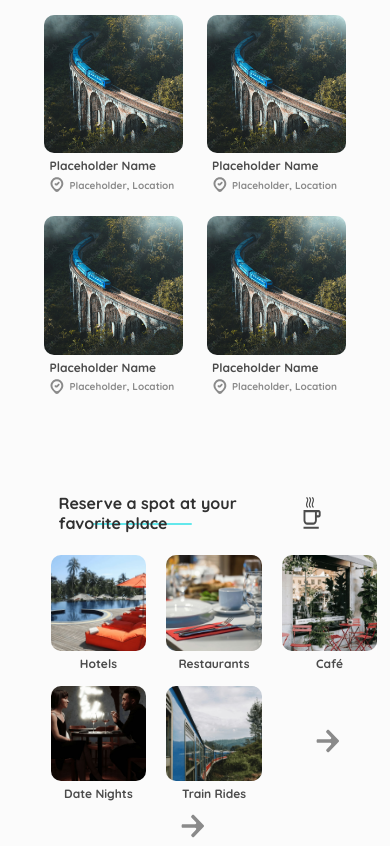
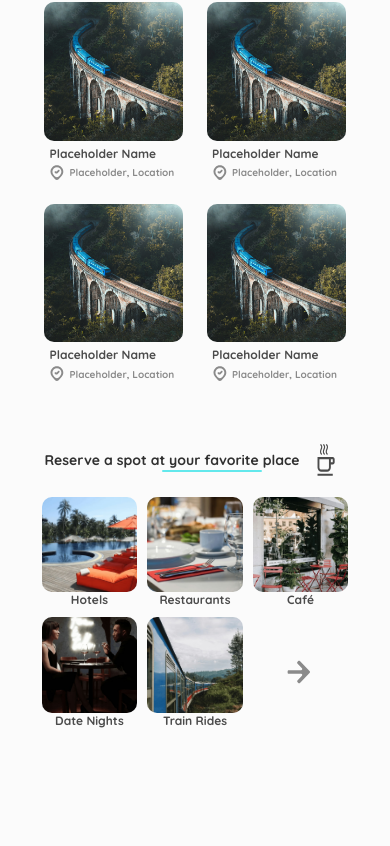
Before and after one commit to sathirak/joyboy, a React (Create React App) app in the folder client/: page / in a window 390 px wide. Shown: the part 504-1350 px from the top of the page. After the commit the page ends 1237 px from the top, so only its background shows below. Built offline with nearby package versions, Linux system fonts and the light colour scheme.

Commit message:
Fixed a lot of responsive issues
 Feature Component was mainly updated. Added 800px width listener and made the whole Home page responsive.

```diff
--- a/client/src/App.css
+++ b/client/src/App.css
@@ -51,6 +51,7 @@
 
 body {
     font-family: 'Quicksand','Tilt Neon', sans-serif;
+    -webkit-user-select: none;
     user-select: none;
     background-color: #FBFBFB;
     margin: 0;
--- a/client/src/components/Featured.css
+++ b/client/src/components/Featured.css
@@ -81,7 +81,6 @@
 .Featured-Arrow {
     width: 2rem;
     height: 2rem;
-    -webkit-user-select: none;
     user-select: none;
     cursor: pointer;
     transition: all 0.5s ease;
@@ -96,7 +95,7 @@
 	}
 
 	.FeatCard-Image {
-		margin: 5px;
+		margin: 0px;
 	}
 
 	.FeatCard-Title {
@@ -117,7 +116,7 @@
 .Featured-Spacer {
 	position: relative;
 	width: 100%;
-	height: calc(17px + 4.4em);
+	height: calc(40px + 0.4em);
 }
 
 .Featured-Title {
@@ -203,12 +202,19 @@
 @media only screen and (max-width: 800px) {
 
 	.Featured-Inner {
-		width: calc(298px + 12vw);
+		width: calc(270px + 12vw);
 	}
 
 	.Featured-Panel-Sub {
 		grid-template-columns: repeat(3, 1fr);
 		grid-template-rows: repeat(2, 1fr);
+	}
+
+	.Featured-Title {
+		width: 100%;
+		font-size: 14px;
+		flex-wrap: wrap;
+		align-items: center;
 	}
 }
 
--- a/client/src/components/Featured.js
+++ b/client/src/components/Featured.js
@@ -32,6 +32,17 @@ const FeatCard = ({ link, imgSrc, altName, title }) => {
 
 const Featured = () => {
 	const [PanelChange, setPanelChange] = useState(false);
+	const [isMobile, setIsMobile] = useState(window.innerWidth < 800);
+
+	useEffect(() => {
+		const handleWindowResize = () => {
+			setIsMobile(window.innerWidth < 800);
+		};
+
+		window.addEventListener("resize", handleWindowResize);
+
+}, []);
+
 
 	const First_Panel_FeatCard = [
 		{
@@ -105,16 +116,20 @@ const Featured = () => {
 			<div className="Featured-Title">
 				<div className="Featured-Title-Container">
 					Reserve a spot at your favorite place
-					<img src={Featured_Icon} alt="Card Name" class="Featured-Icon" />
+					<img src={Featured_Icon} alt="Card Name" className="Featured-Icon" />
 				</div>
 				<div className="Featured-Title-Line"></div>
 			</div>
 			<div className="Featured-Container">
-				{PanelChange ? (
+
+				{isMobile ? null :
+				(PanelChange ? (
 					<img src={Arrow_Backward} alt="Backwards Arrow" className="Featured-Arrow" onClick={() => setPanelChange(false)} />
 				) : (
 					<img src={Arrow_Backward} className="Featured-Arrow" style={{ opacity: 0 }} />
-				)}
+				))
+
+}
 
 				<div className="Featured-Inner">
 					<div className="Featured-Panel" style={{transform: PanelChange ? "translateX(-100%)" : "translateX(0%)" }}>
@@ -123,24 +138,28 @@ const Featured = () => {
 							{First_Panel_FeatCard.map((card) => (
 								<FeatCard key={card.key} link={card.link} imgSrc={card.img} altName={card.key} title={card.title} />
 							))}
-							<img src={Arrow_Forward} alt="Forwards Arrow" className="Featured-Arrow" onClick={() => setPanelChange(true)} />
+							{isMobile ?
+							(<img src={Arrow_Forward} alt="Forwards Arrow" className="Featured-Arrow" onClick={() => setPanelChange(true)} />) : null }
 						</div>
 						<div className="Featured-Panel-Sub">
 							{Second_Panel_FeatCard.map((card) => (
 								<FeatCard key={card.key} link={card.link} imgSrc={card.img} altName={card.key} title={card.title} />
 							))}
-							<img src={Arrow_Backward} alt="Backwards Arrow" className="Featured-Arrow" onClick={() => setPanelChange(false)} />
+							{isMobile ?
+							(<img src={Arrow_Backward} alt="Backwards Arrow" className="Featured-Arrow" onClick={() => setPanelChange(false)} />) :	null }
 						</div>
 
 					</div>
 
 				</div>
 
-				{PanelChange ? (
+				{isMobile ? null :
+				(PanelChange ? (
 					<img src={Arrow_Forward} className="Featured-Arrow" style={{ opacity: 0 }} />
 				) : (
 					<img src={Arrow_Forward} alt="Forwards Arrow" className="Featured-Arrow" onClick={() => setPanelChange(true)} />
-				)}
+				))
+			}
 			</div>
 		</section>
 	);
--- a/client/src/components/Spotlight.css
+++ b/client/src/components/Spotlight.css
@@ -34,7 +34,7 @@
 }
 
 .Spotlight-Spacer {
-	height: calc(55px + 4.4em);
+	height: calc(105px + 2vw);
 	width: 100%;
 }
 /* Inner Section */
```
